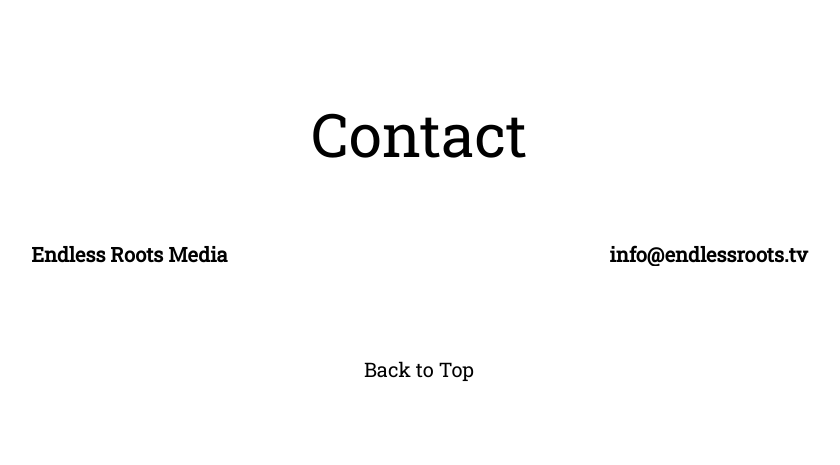
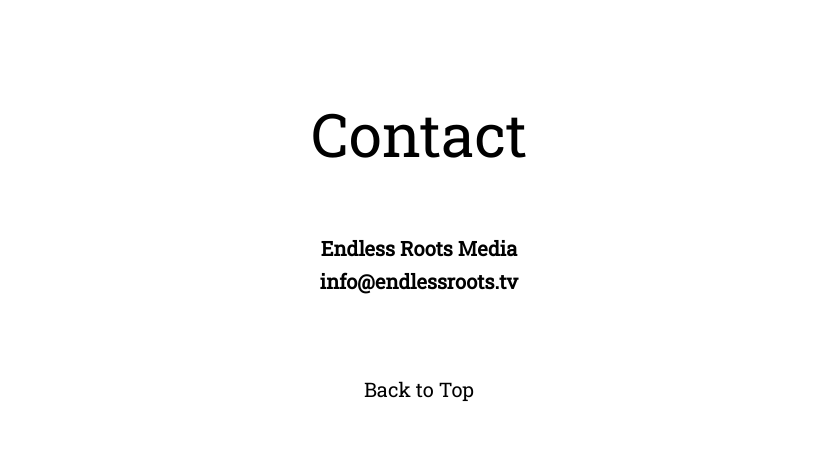
Before and after one commit to samnags/sean_flax, a PHP site: page / in a window 1280 px wide. Shown: the part 2465-2930 px from the top of the page, without its empty margins (221-1061 px from the left). Before the commit the page ends 2847 px from the top, so only its background shows below. Run offline with PHP 8.4, Linux system fonts and the light colour scheme; style sheets or scripts are compiled from the project's sources; some web fonts are replaced.

Commit message:
span adds

```diff
--- a/index.html
+++ b/index.html
@@ -116,12 +116,12 @@
     <section id="contact" class="contact">
         <h2>Contact</h2>
          <div class="email row">
-            <div class="col span-1-of-2">
-                Endless Roots Media
-            </div>
-            <div class="col span-1-of-2">
-                info@endlessroots.tv
-            </div>
+            <!--<div class="col span-1-of-2">-->
+                <span>Endless Roots Media</span><span>info@endlessroots.tv</span>
+            <!--</div>-->
+            <!--<div class="col span-1-of-2">-->
+
+            <!--</div>            -->
     </section>
 
     <div class="back row">
--- a/resources/css/style.css
+++ b/resources/css/style.css
@@ -195,8 +195,10 @@ h2 {
   font-weight: bold;
 }
 
+
 .email span {
-  padding: 0 30px;
+  padding: 5px 30px;
+  display: block;
 }
 .contact h2 {
   text-align: center;
```
